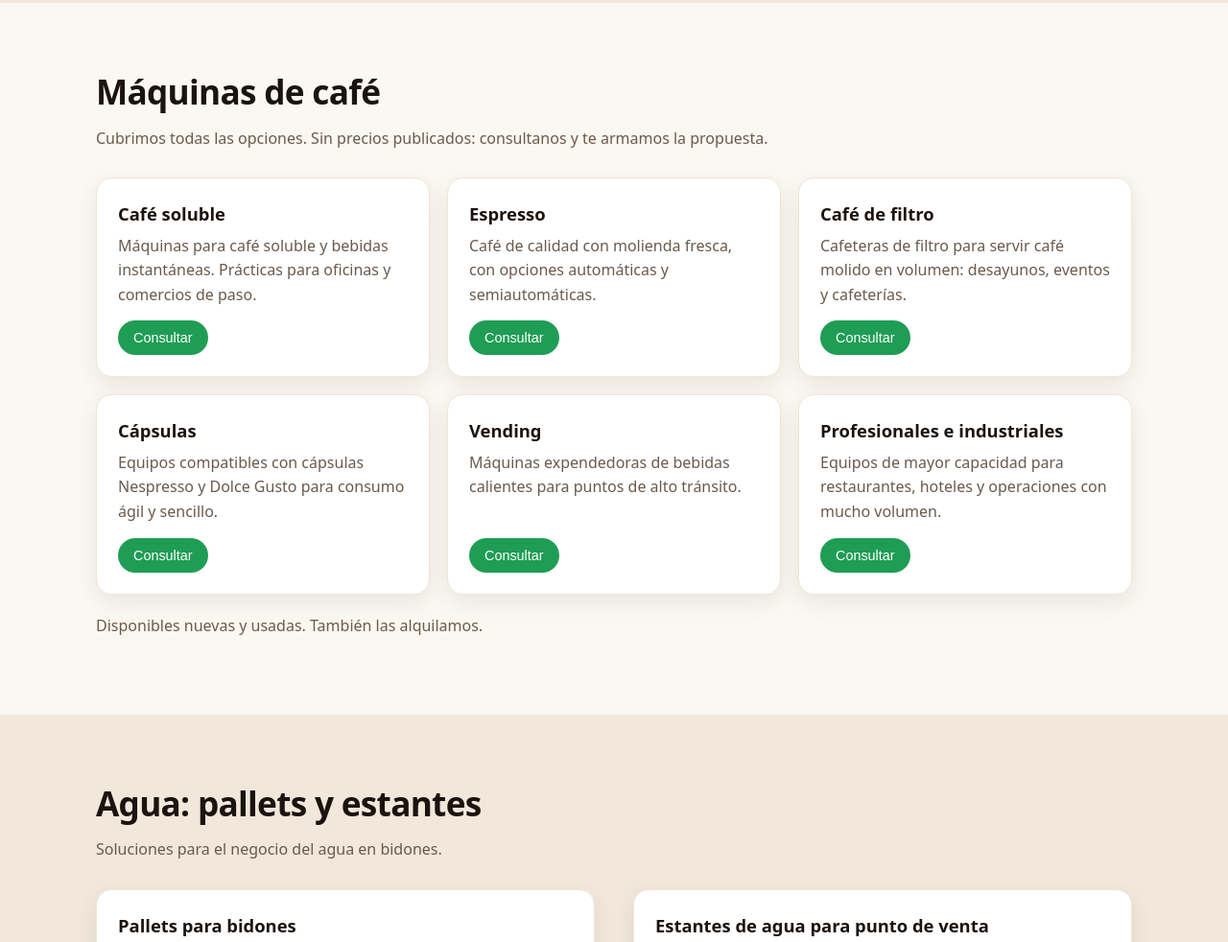
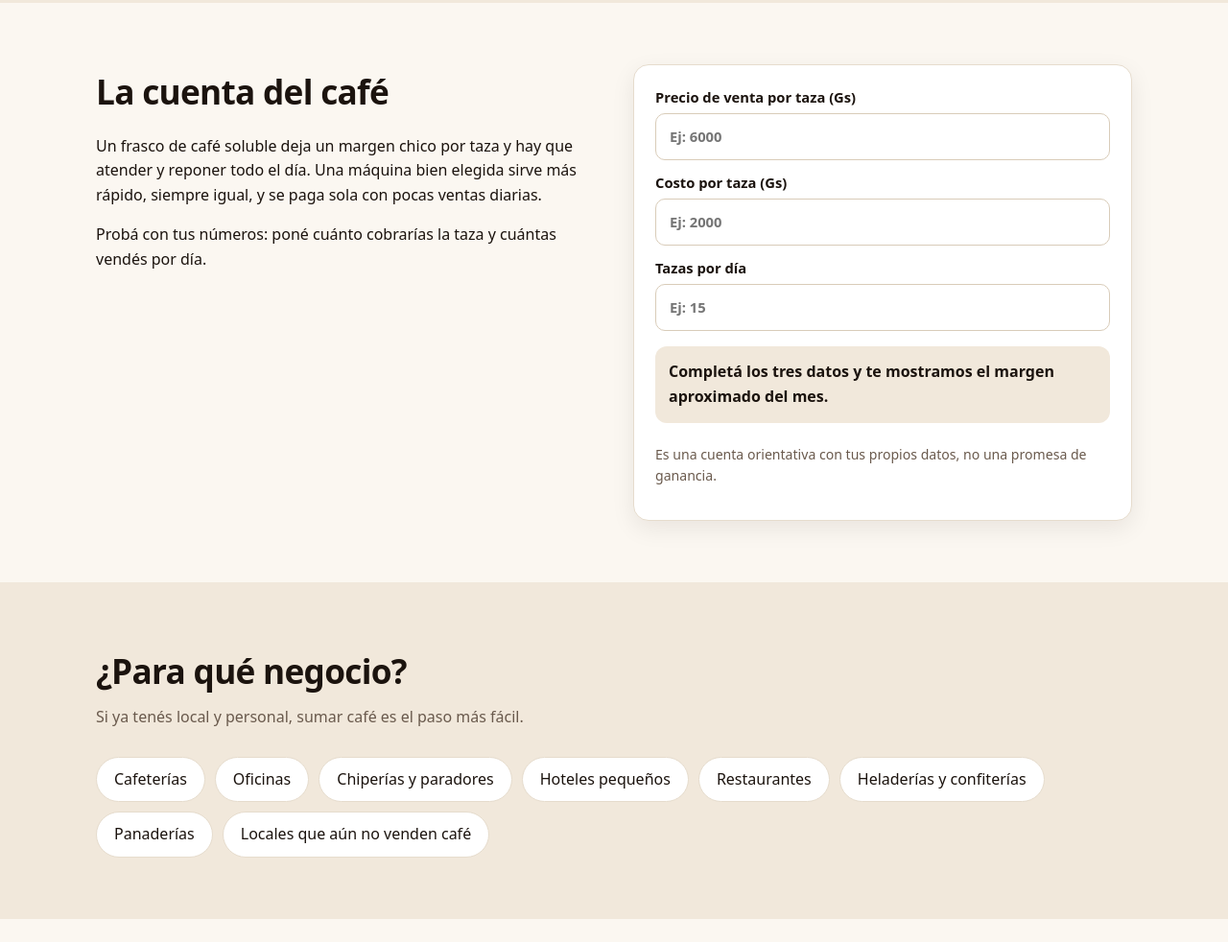
Before and after one commit to TecnoRamSam/tecnocafepy-web, a plain HTML site: page index.html in a window 1280 px wide. Shown: the part 1607-2589 px from the top of the page at 96% size. Drawn offline with Linux system fonts and the light colour scheme.

Commit message:
Add Facebook link and update content in index.html

```diff
--- a/index.html
+++ b/index.html
@@ -10,6 +10,7 @@
 <meta property="og:description" content="Venta, alquiler, repuestos y servicio técnico de máquinas de café para oficinas, restaurantes y comercios.">
 <meta property="og:type" content="website">
 <meta property="og:url" content="https://tecnocafepy.com/">
+<meta property="og:locale" content="es_PY">
 <meta name="theme-color" content="#1b130e">
 <link rel="stylesheet" href="style.css">
 <script type="application/ld+json">
@@ -27,7 +28,7 @@
     "addressLocality": "Fernando de la Mora",
     "addressCountry": "PY"
   },
-  "sameAs": ["https://www.instagram.com/tecnocafepy/"]
+  "sameAs": ["https://www.instagram.com/tecnocafepy/","https://www.facebook.com/profile.php?id=61564853818471"]
 }
 </script>
 </head>
@@ -38,6 +39,7 @@
     <a class="brand" href="#inicio" aria-label="TecnoCafe, inicio">Tecno<span>Cafe</span></a>
     <nav id="nav" aria-label="Principal">
       <a href="#que-hacemos">Qué hacemos</a>
+      <a href="#cuenta">La cuenta</a>
       <a href="#maquinas">Máquinas</a>
       <a href="#agua">Agua</a>
       <a href="#repuestos">Repuestos</a>
@@ -115,6 +117,40 @@
   </div>
 </section>
 
+<section id="cuenta" class="sec">
+  <div class="wrap two">
+    <div>
+      <h2>La cuenta del café</h2>
+      <p>Un frasco de café soluble deja un margen chico por taza y hay que atender y reponer todo el día. Una máquina bien elegida sirve más rápido, siempre igual, y se paga sola con pocas ventas diarias.</p>
+      <p>Probá con tus números: poné cuánto cobrarías la taza y cuántas vendés por día.</p>
+    </div>
+    <form class="calc" id="calc" onsubmit="return false">
+      <label>Precio de venta por taza (Gs)
+        <input id="c-precio" inputmode="numeric" placeholder="Ej: 6000">
+      </label>
+      <label>Costo por taza (Gs)
+        <input id="c-costo" inputmode="numeric" placeholder="Ej: 2000">
+      </label>
+      <label>Tazas por día
+        <input id="c-dia" inputmode="numeric" placeholder="Ej: 15">
+      </label>
+      <p class="calc-out" id="c-out" aria-live="polite">Completá los tres datos y te mostramos el margen aproximado del mes.</p>
+      <p class="small">Es una cuenta orientativa con tus propios datos, no una promesa de ganancia.</p>
+    </form>
+  </div>
+</section>
+
+<section class="sec alt">
+  <div class="wrap">
+    <h2>¿Para qué negocio?</h2>
+    <p class="sub">Si ya tenés local y personal, sumar café es el paso más fácil.</p>
+    <ul class="tags big" aria-label="Tipos de negocio">
+      <li>Cafeterías</li><li>Oficinas</li><li>Chiperías y paradores</li><li>Hoteles pequeños</li>
+      <li>Restaurantes</li><li>Heladerías y confiterías</li><li>Panaderías</li><li>Locales que aún no venden café</li>
+    </ul>
+  </div>
+</section>
+
 <section id="maquinas" class="sec">
   <div class="wrap">
     <h2>Máquinas de café</h2>
@@ -146,7 +182,7 @@
   <div class="wrap two">
     <div>
       <h2>Repuestos para máquinas de café</h2>
-      <p>Vendemos repuestos para máquinas de café y de vending. Contanos la marca y el modelo de tu máquina y te confirmamos disponibilidad. A la derecha, algunos ejemplos de lo que podés consultar.</p>
+      <p>Vendemos repuestos para máquinas de café y de vending. Contanos la marca y el modelo de tu máquina y te confirmamos disponibilidad. Algunos ejemplos de lo que podés consultar:</p>
       <button class="btn" data-consulta="Repuestos para máquina de café">Consultar repuestos</button>
     </div>
     <ul class="tags" aria-label="Ejemplos de repuestos por los que podés consultar">
@@ -168,6 +204,7 @@
       <p><b>WhatsApp</b><br><a href="https://wa.me/595986217368">+595 986 217 368</a></p>
       <p><b>Correo</b><br><a href="mailto:marv@tecnocafepy.com">marv@tecnocafepy.com</a></p>
       <p><b>Instagram</b><br><a href="https://www.instagram.com/tecnocafepy/" rel="noopener">@tecnocafepy</a></p>
+      <p><b>Facebook</b><br><a href="https://www.facebook.com/profile.php?id=61564853818471" rel="noopener">TecnoCafe</a></p>
     </div>
   </div>
 </section>
@@ -177,11 +214,11 @@
 <footer>
   <div class="wrap">
     <span>© <span id="y"></span> TecnoCafe · Paraguay</span>
-    <a href="https://wa.me/595986217368">WhatsApp +595 986 217 368</a>
+    <span><a href="https://wa.me/595986217368">WhatsApp</a> · <a href="https://www.instagram.com/tecnocafepy/" rel="noopener">Instagram</a> · <a href="https://www.facebook.com/profile.php?id=61564853818471" rel="noopener">Facebook</a> · <a href="mailto:marv@tecnocafepy.com">Correo</a></span>
   </div>
 </footer>
 
-<a class="wa-float" href="#" data-consulta="Consulta general" aria-label="Consultar por WhatsApp">WhatsApp</a>
+<a class="wa-float" href="https://wa.me/595986217368" data-consulta="Consulta general" aria-label="Consultar por WhatsApp">WhatsApp</a>
 
 <div class="modal" id="modal" role="dialog" aria-modal="true" aria-labelledby="mt" hidden>
   <div class="panel">
@@ -189,6 +226,7 @@
     <h3 id="mt">Contanos un poco y seguimos por WhatsApp</h3>
     <p class="small" id="interes"></p>
     <form id="f" novalidate>
+      <input type="checkbox" name="botcheck" id="bot" style="display:none" tabindex="-1" autocomplete="off">
       <label>Nombre
         <input name="nombre" autocomplete="name" required>
       </label>
@@ -208,7 +246,7 @@
       </label>
       <p class="err" id="err" role="alert" hidden>Completá nombre, teléfono, ciudad y si vendés café hoy.</p>
       <button class="btn" type="submit">Enviar por WhatsApp</button>
-      <p class="small">Se abre WhatsApp con tus datos para que nos escribas.</p>
+      <p class="small">Tus datos le llegan a nuestro equipo y se abre WhatsApp para que sigamos la conversación.</p>
     </form>
   </div>
 </div>
```
